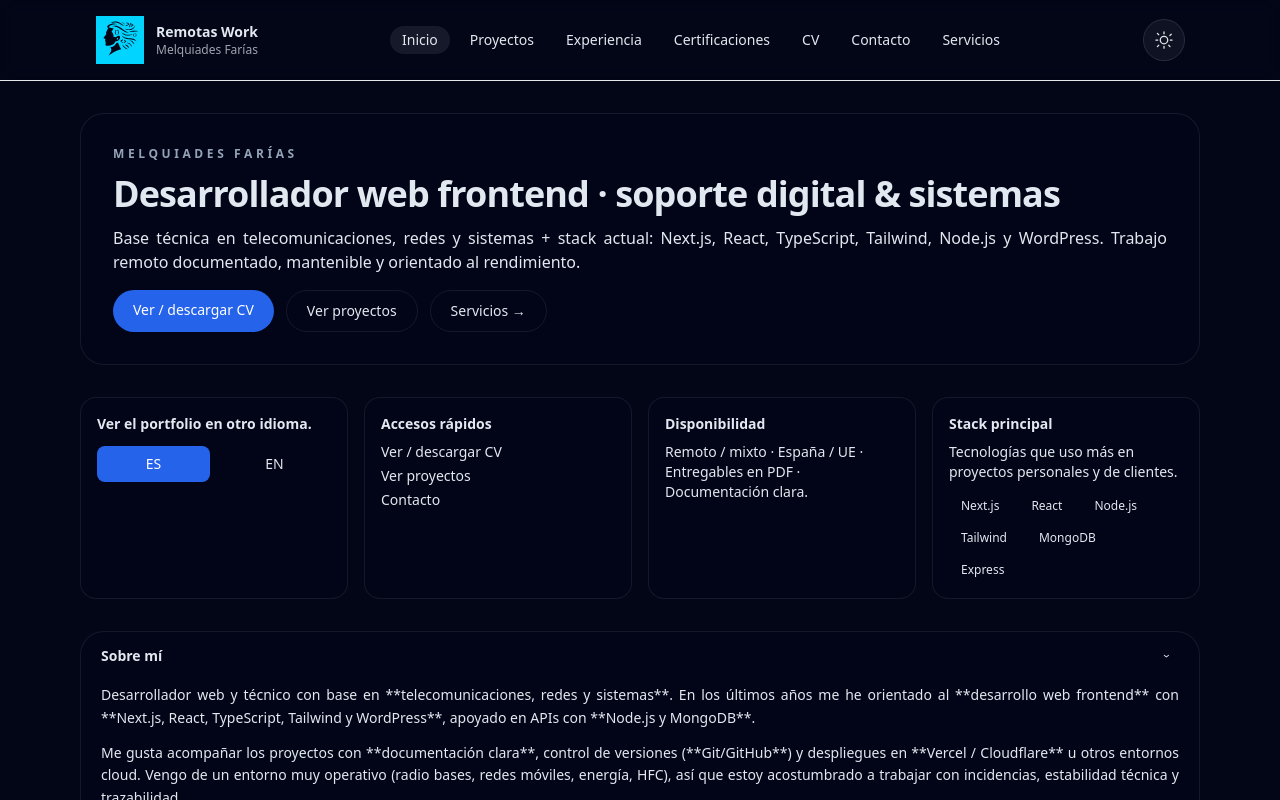
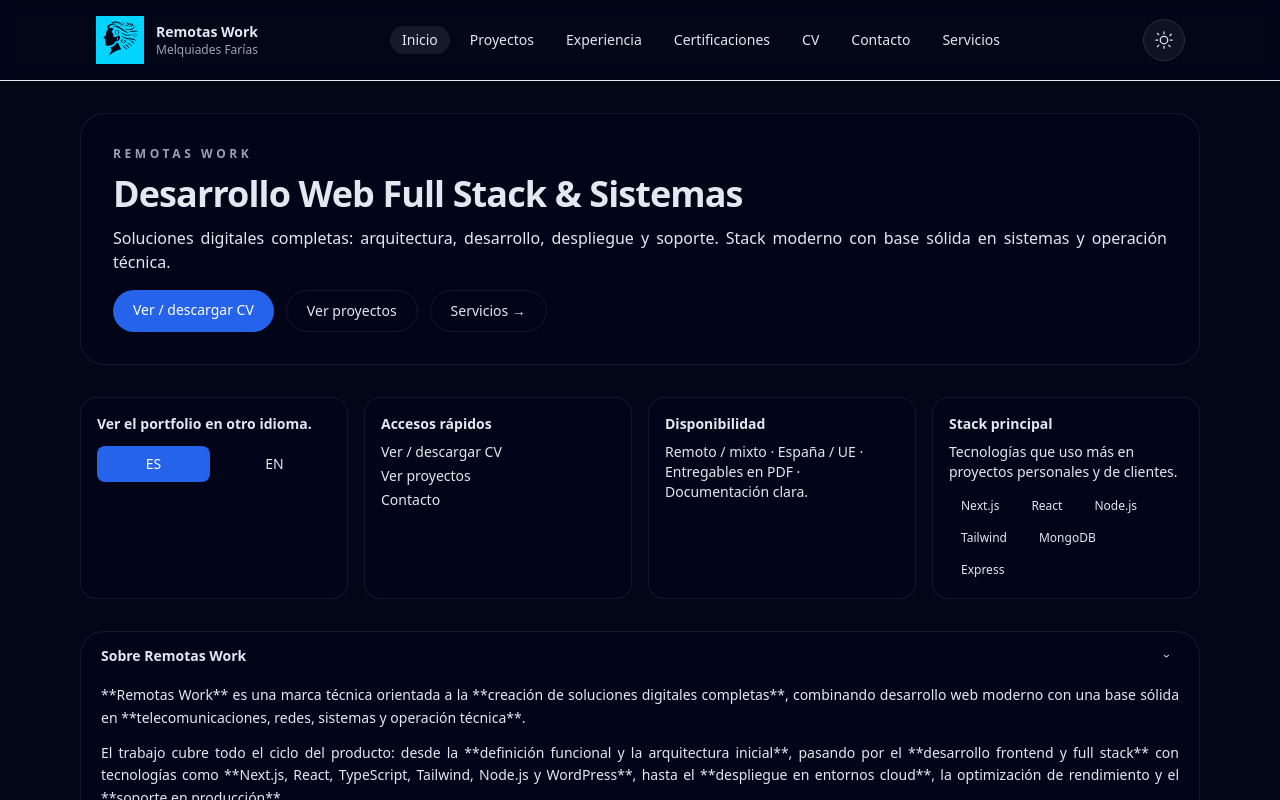
Before and after one commit to Remotas/remotas-portfolio, a Next.js app: page / in a window 1280 px wide. Shown: the top 800 px of the page. Built offline with nearby package versions, Linux system fonts and the light colour scheme.

Commit message:
feat: shift portfolio messaging to Remotas Work brand

```diff
--- a/app/page.tsx
+++ b/app/page.tsx
@@ -99,7 +99,7 @@ export default async function Home({
       stackTitle: "Stack principal",
       stackDesc:
         "Tecnologías que uso más en proyectos personales y de clientes.",
-      aboutTitle: "Sobre mí",
+      aboutTitle: "Sobre Remotas Work",
       philosophyTitle: "Filosofía de trabajo",
       skillsTitle: "Habilidades",
       notesTitle: "Notas rápidas",
@@ -116,7 +116,7 @@ export default async function Home({
         "Remote / hybrid · Spain / EU · PDF deliverables · Clear documentation.",
       stackTitle: "Main stack",
       stackDesc: "Technologies I use most in personal and client projects.",
-      aboutTitle: "About me",
+      aboutTitle: "About Remotas Work",
       philosophyTitle: "Work philosophy",
       skillsTitle: "Skills",
       notesTitle: "Quick notes",
--- a/components/Hero.tsx
+++ b/components/Hero.tsx
@@ -9,9 +9,9 @@ export default function Hero({ lang }: HeroProps) {
   const heroContent =
     lang === "es"
       ? {
-          name: "Melquiades Farías",
-          headline: "Desarrollador web frontend · soporte digital & sistemas",
-          sub: "Base técnica en telecomunicaciones, redes y sistemas + stack actual: Next.js, React, TypeScript, Tailwind, Node.js y WordPress. Trabajo remoto documentado, mantenible y orientado al rendimiento.",
+          name: "Remotas Work",
+          headline: "Desarrollo Web Full Stack & Sistemas",
+          sub: "Soluciones digitales completas: arquitectura, desarrollo, despliegue y soporte. Stack moderno con base sólida en sistemas y operación técnica.",
           primaryBtn: "Ver / descargar CV",
           secondaryBtn: "Ver proyectos",
           servicesBtn: "Servicios →", // nuevo texto botón
@@ -20,9 +20,9 @@ export default function Hero({ lang }: HeroProps) {
           servicesHref: "/services", // nueva ruta
         }
       : {
-          name: "Melquiades Farías",
-          headline: "Frontend web developer · digital & systems support",
-          sub: "Technical background in telecommunications, networks and systems + modern web stack: Next.js, React, TypeScript, Tailwind, Node.js and WordPress. Remote-ready, well-documented and performance-focused work.",
+          name: "Remotas Work",
+          headline: "Full Stack Web Development & Systems",
+          sub: "End-to-end digital solutions: architecture, development, deployment, and support. Modern web stack built on a strong systems and operations foundation.",
           primaryBtn: "View / download CV",
           secondaryBtn: "View projects",
           servicesBtn: "Services →", // nuevo texto botón EN
--- a/content/about.md
+++ b/content/about.md
@@ -1,23 +1,17 @@
 ## ES
 
-Desarrollador web y técnico con base en **telecomunicaciones, redes y sistemas**. En los últimos años me he orientado al **desarrollo web frontend** con **Next.js, React, TypeScript, Tailwind y WordPress**, apoyado en APIs con **Node.js y MongoDB**.
+**Remotas Work** es una marca técnica orientada a la **creación de soluciones digitales completas**, combinando desarrollo web moderno con una base sólida en **telecomunicaciones, redes, sistemas y operación técnica**.
 
-Me gusta acompañar los proyectos con **documentación clara**, control de versiones (**Git/GitHub**) y despliegues en **Vercel / Cloudflare** u otros entornos cloud. Vengo de un entorno muy operativo (radio bases, redes móviles, energía, HFC), así que estoy acostumbrado a trabajar con incidencias, estabilidad técnica y trazabilidad.
+El trabajo cubre todo el ciclo del producto: desde la **definición funcional y la arquitectura inicial**, pasando por el **desarrollo frontend y full stack** con tecnologías como **Next.js, React, TypeScript, Tailwind, Node.js y WordPress**, hasta el **despliegue en entornos cloud**, la optimización de rendimiento y el **soporte en producción**.
 
-Lo que busco: integrarme en un equipo **remoto o híbrido (España / UE)** donde pueda aportar una mezcla de **base técnica + desarrollo web + soporte digital**. Suelo trabajar con entregables claros, revisar código con criterio ingenieril y usar **IA** como apoyo para QA y documentación.
-
-Disponibilidad: **remoto / mixto – España / UE**.
-Movilidad: **permiso de conducción B (España, UE)**.
+A diferencia de enfoques puramente visuales o parciales, Remotas Work prioriza la **estabilidad, mantenibilidad y trazabilidad técnica**. Los proyectos se acompañan de **documentación clara**, control de versiones (**Git/GitHub**) y despliegues en plataformas como **Vercel y Cloudflare**, garantizando productos digitales preparados para crecer, mantenerse y operar de forma fiable a largo plazo.
 
 ---
 
 ## EN
 
-Web developer with a background in **telecommunications, networks and systems**. In recent years I’ve focused on **frontend web development** with **Next.js, React, TypeScript, Tailwind and WordPress**, supported by APIs built with **Node.js and MongoDB**.
+**Remotas Work** is a technical brand focused on delivering **end-to-end digital solutions**, combining modern web development with a strong foundation in **telecommunications, systems, networks, and technical operations**.
 
-I like to ship projects with **clear documentation**, **Git/GitHub** version control and deployments on **Vercel / Cloudflare** or similar cloud environments. I come from a very operational world (radio base stations, mobile networks, power systems, HFC), so I’m used to working with incidents, technical stability and traceability.
+The work covers the full product lifecycle: from **initial definition and architecture**, through **frontend and full stack development** using technologies such as **Next.js, React, TypeScript, Tailwind, Node.js, and WordPress**, to **cloud deployment**, performance optimization, and **production support**.
 
-What I’m looking for: to join a **remote or hybrid IT team (Spain / EU)** where I can bring a combination of **technical background + web development + digital support**. I’m used to working with clear deliverables, reviewing code with an engineering mindset, and using **AI** as an assistant for QA and documentation.
-
-Availability: **remote / hybrid – Spain / EU**.
-Mobility: **Category B driving licence (Spain, EU)**.
+Unlike purely visual or partial approaches, Remotas Work prioritizes **stability, maintainability, and technical traceability**. Projects are supported by **clear documentation**, version control (**Git/GitHub**), and deployments on platforms like **Vercel and Cloudflare**, resulting in digital products designed to scale, remain stable, and operate reliably over time.
```
